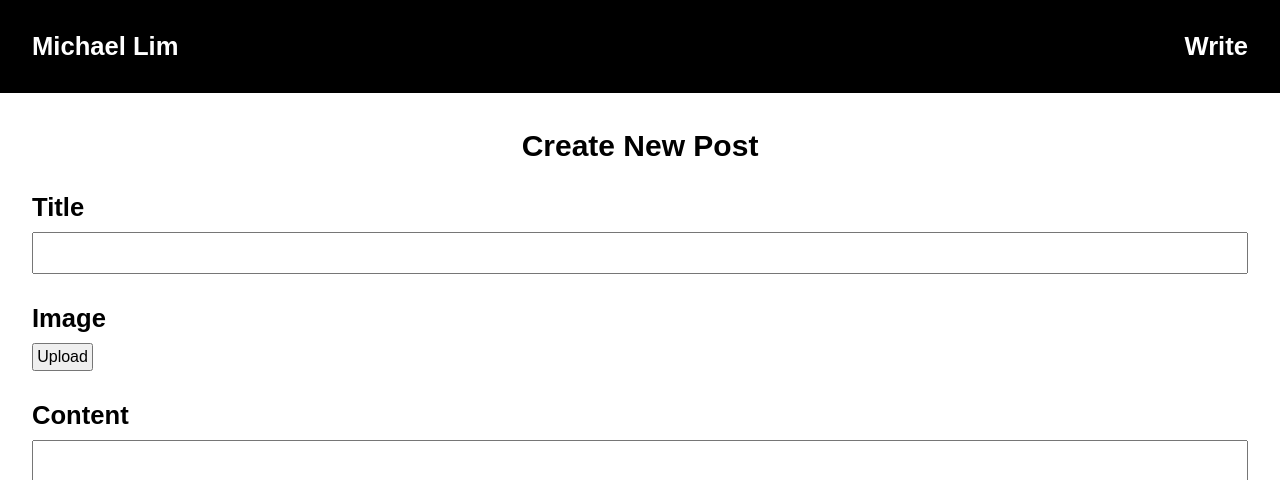
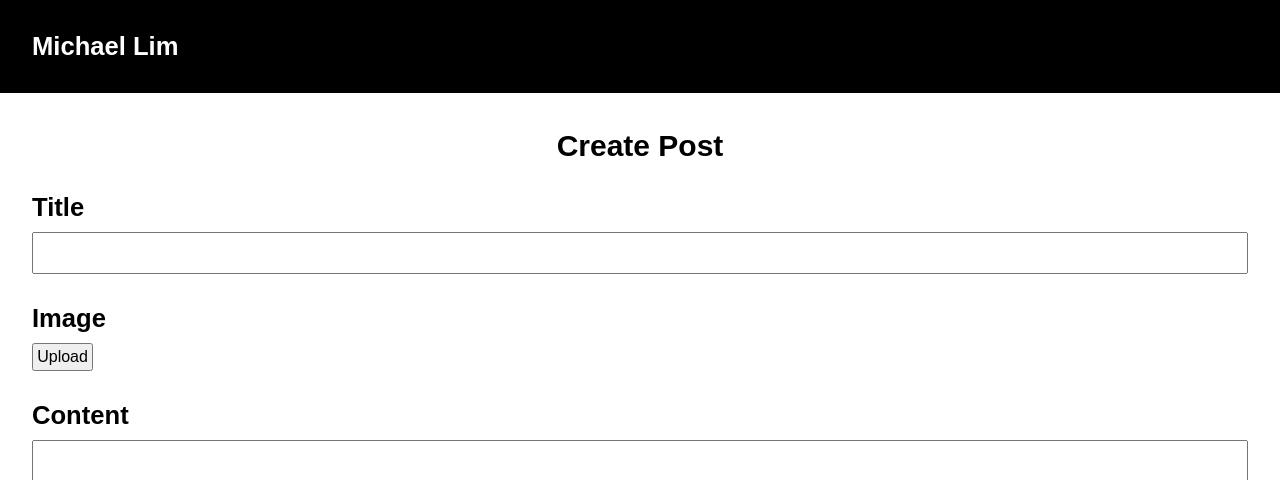
Before and after one commit to bl458/Blog-new, a React (Create React App) app: page /posts/edit in a window 1280 px wide. Shown: the top 480 px of the page. Built offline with nearby package versions, Linux system fonts and the light colour scheme.

Commit message:
FEAT pass navigation params in header, postedit, post

```diff
--- a/src/App.js
+++ b/src/App.js
@@ -14,9 +14,9 @@ function App() {
       <Header />
       <div className="app__main">
         <Routes>
-          <Route path="/" element={<Feed />} />
           <Route path="/posts/edit" element={<PostEdit />} />
           <Route path="/posts/:postid" element={<Post />} />
+          <Route path="/*" element={<Feed />} />
         </Routes>
       </div>
     </BrowserRouter>
--- a/src/components/Header/Header.js
+++ b/src/components/Header/Header.js
@@ -1,15 +1,31 @@
-import { Link } from "react-router-dom";
+import { Link, useLocation } from "react-router-dom";
+import { isPostsPath } from "../../helper/miscHelper";
 
 import "./Header.css";
 
 const Header = () => {
+  const { pathname } = useLocation();
+  const getRightLink = () => {
+    if (isPostsPath(pathname)) {
+      return "Edit";
+    } else if (pathname === "/posts/edit") {
+      return "";
+    } else {
+      return "Write";
+    }
+  };
+
   return (
     <nav className="header">
       <Link className="header__link" to="/">
         Michael Lim
       </Link>
-      <Link className="header__link" to="posts/edit">
-        Write
+      <Link
+        className="header__link"
+        to="/posts/edit"
+        state={{ prevPath: pathname }}
+      >
+        {getRightLink()}
       </Link>
     </nav>
   );
--- a/src/helper/miscHelper.js
+++ b/src/helper/miscHelper.js
@@ -6,3 +6,11 @@ export const openInNewTab = (url) => {
 export const openEmail = (email) => {
   openInNewTab("mailto:" + email);
 };
+
+export const isPostsPath = (pathname) => {
+  return (
+    pathname &&
+    typeof pathname === "string" &&
+    pathname.match(/\/posts\/[0-9]+/)
+  );
+};
--- a/src/pages/post/Post.js
+++ b/src/pages/post/Post.js
@@ -1,4 +1,3 @@
-import React from "react";
 import { useLocation } from "react-router-dom";
 
 import "./Post.css";
@@ -8,8 +7,7 @@ import "./Post.css";
 */
 function Post() {
   const { state } = useLocation();
-  const { post } = state;
-  console.log(post);
+  const { post } = state || {};
 
   return (
     <div className="post">
--- a/src/pages/postEdit/PostEdit.js
+++ b/src/pages/postEdit/PostEdit.js
@@ -1,9 +1,23 @@
+import { useLocation } from "react-router-dom";
+
+import { isPostsPath } from "../../helper/miscHelper";
+
 import "./PostEdit.css";
 
 function PostEdit() {
+  const { state } = useLocation();
+  const { prevPath } = state || {};
+  const getTitle = () => {
+    if (isPostsPath(prevPath)) {
+      return "Edit Post";
+    } else {
+      return "Create Post";
+    }
+  };
+
   return (
     <div>
-      <h1 className="postEdit__title">Create New Post</h1>
+      <h1 className="postEdit__title">{getTitle()}</h1>
       <h2 className="postEdit__titleSub">Title</h2>
       <input type="text" className="postEdit__titleInput" />
       <h2 className="postEdit__titleSub">Image</h2>
```
